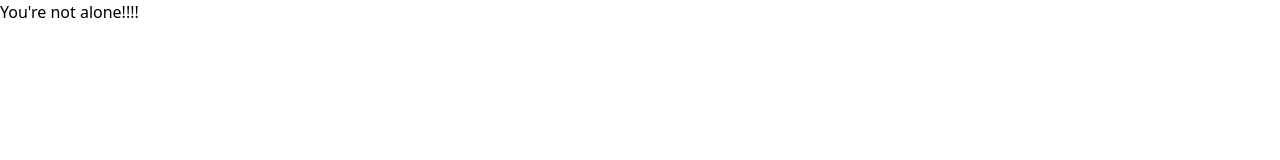
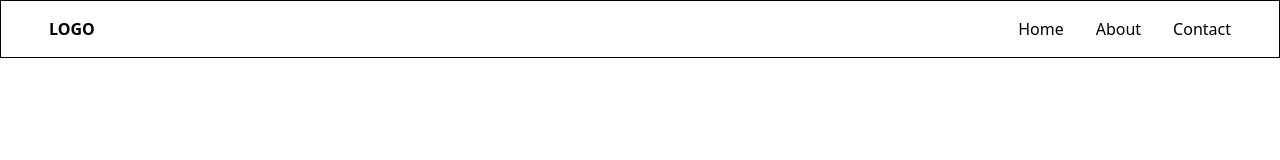
Before and after one commit to Geraldine-Edwards/Day-Class-Project, a website: page index.html in a window 1280 px wide. Drawn offline with nearby package versions, Linux system fonts and the light colour scheme.

Commit message:
working on nav

```diff
--- a/index.html
+++ b/index.html
@@ -8,7 +8,15 @@
     <title>You're not alone!</title>
 </head>
 <body>
-    <h1 class="font-light">You're not alone!!!!</h1>
+
+    <nav class="flex justify-between border border-gray py-4 px-12">
+        <div class="font-bold">LOGO</div>
+        <ul class="flex">
+            <li class="inline-block ml-8"><a href="#">Home</a></li>
+            <li class="inline-blockb ml-8"><a href="#">About</a></li>
+            <li class="inline-block ml-8"><a href="#">Contact</a></li>
+        </ul>
+    </nav>
 
 </body>
 </html>
```
